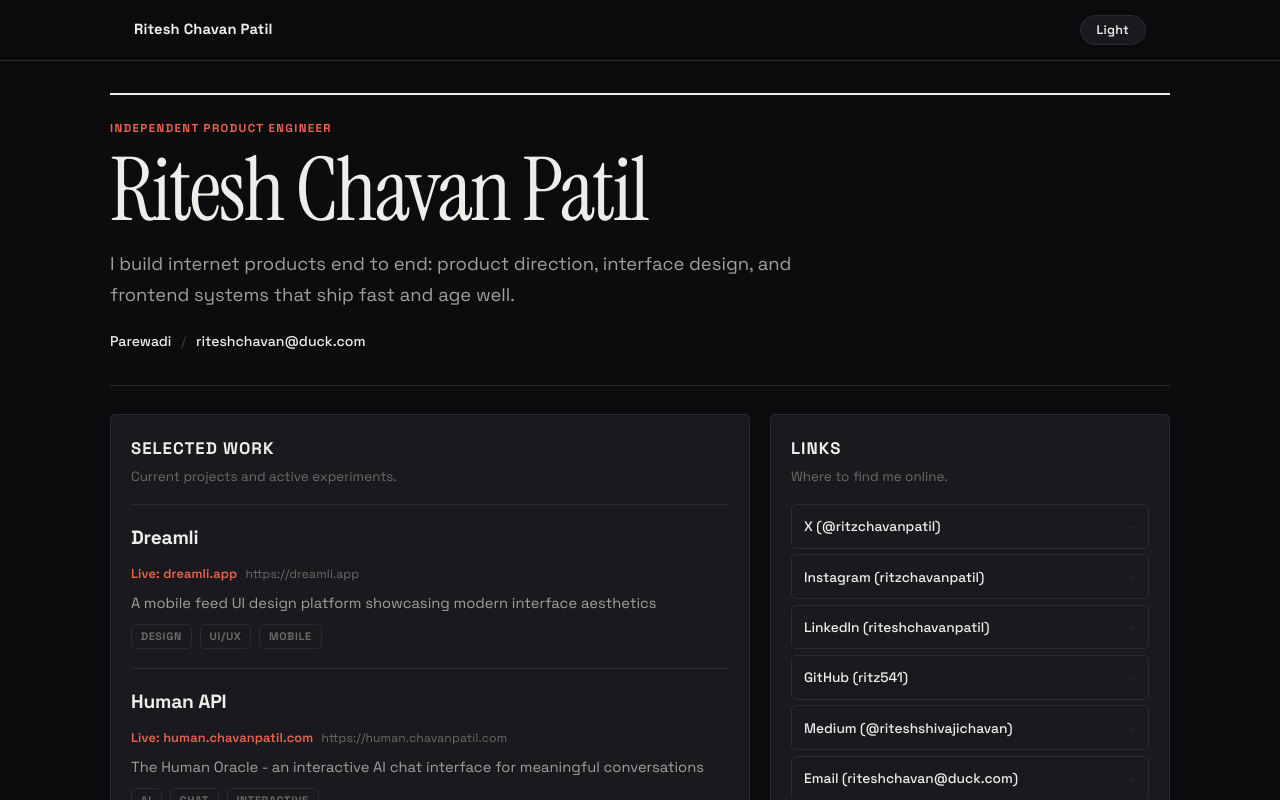
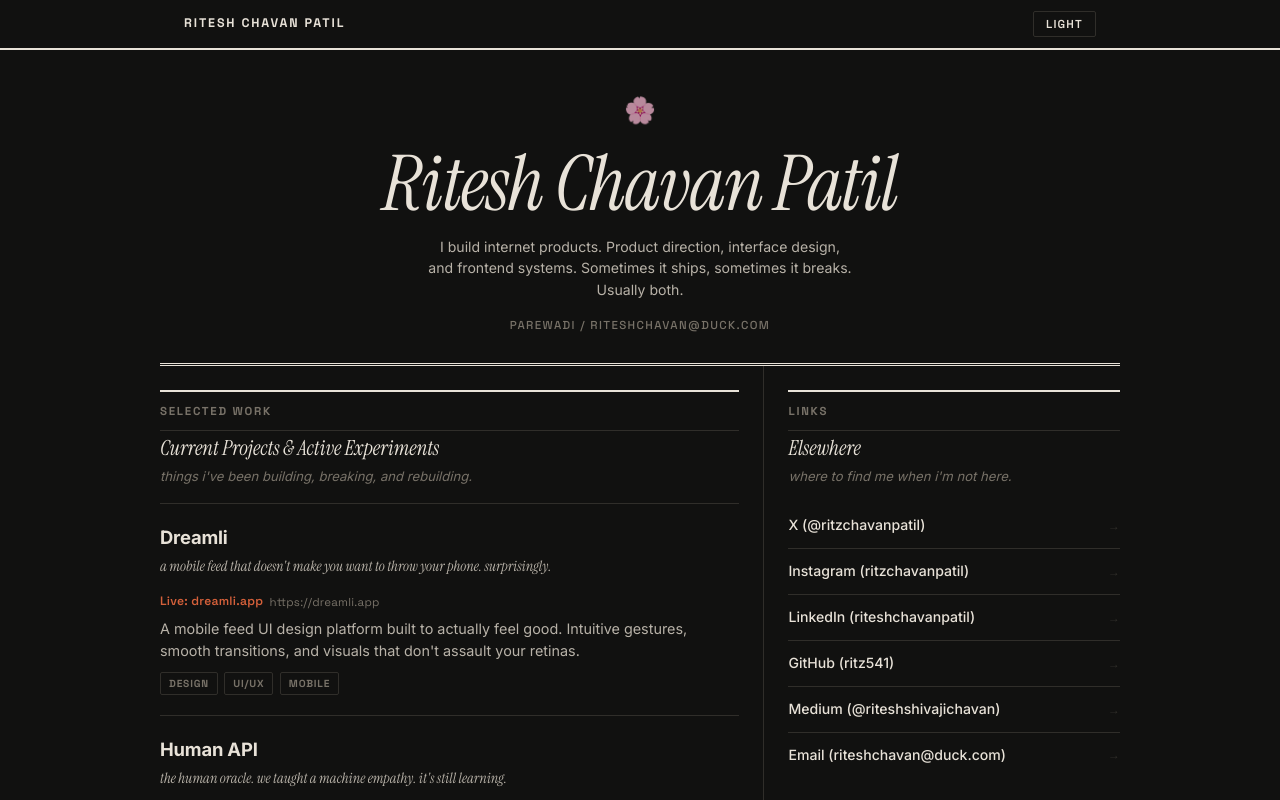
Before and after one commit to ritz541/ritz541.github.io, a React (Vite) app: page / in a window 1280 px wide. Shown: the top 800 px of the page. Built offline with nearby package versions, Linux system fonts and the light colour scheme.

Commit message:
feat: Revamp masthead and project sections; enhance styling, descriptions, and accessibility

```diff
--- a/App.tsx
+++ b/App.tsx
@@ -18,26 +18,28 @@ const App: React.FC = () => {
             <Navbar />
 
             <main className="container site-main">
-                <section className="hero">
-                    <p className="hero-role">Independent Product Engineer</p>
-                    <h1 className="hero-name">{NAME}</h1>
-                    <p className="hero-copy">
-                        I build internet products end to end: product direction, interface design,
-                        and frontend systems that ship fast and age well.
+                <header className="masthead">
+                    <span className="masthead-flower" aria-hidden="true">🌸</span>
+                    <h1 className="masthead-name">{NAME}</h1>
+                    <p className="masthead-tagline">
+                        I build internet products. Product direction, interface design,
+                        and frontend systems. Sometimes it ships, sometimes it breaks.
+                        Usually both.
                     </p>
-
-                    <div className="hero-meta" aria-label="Contact details">
-                        <span>{LOCATION}</span>
-                        <span className="meta-sep" aria-hidden="true">/</span>
-                        <a href={`mailto:${EMAIL}`}>{EMAIL}</a>
-                    </div>
-                </section>
+                    <p className="masthead-details">
+                        {LOCATION} / <a href={`mailto:${EMAIL}`}>{EMAIL}</a>
+                    </p>
+                </header>
 
                 <section className="grid">
-                    <section className="panel panel-main" aria-labelledby="work-heading">
+                    <section className="panel panel-main">
+                        <div className="section-header">
+                            <h2>Selected Work</h2>
+                        </div>
+
                         <div className="panel-head">
-                            <h2 id="work-heading">Selected Work</h2>
-                            <p>Current projects and active experiments.</p>
+                            <h2>Current Projects & Active Experiments</h2>
+                            <p>things i've been building, breaking, and rebuilding.</p>
                         </div>
 
                         <div className="work-list">
@@ -48,6 +50,7 @@ const App: React.FC = () => {
                                             {project.name}
                                         </a>
                                     </h3>
+                                    <p className="work-byline">{project.byline}</p>
                                     <a
                                         href={project.url}
                                         target="_blank"
@@ -68,10 +71,14 @@ const App: React.FC = () => {
                         </div>
                     </section>
 
-                    <aside className="panel panel-side" aria-labelledby="links-heading">
+                    <aside className="panel panel-side">
+                        <div className="section-header">
+                            <h2>Links</h2>
+                        </div>
+
                         <div className="panel-head">
-                            <h2 id="links-heading">Links</h2>
-                            <p>Where to find me online.</p>
+                            <h2>Elsewhere</h2>
+                            <p>where to find me when i'm not here.</p>
                         </div>
 
                         <ul className="links-list">
@@ -87,7 +94,7 @@ const App: React.FC = () => {
                 </section>
 
                 <footer className="site-footer">
-                    <p>© {year} {NAME}</p>
+                    <p>© {year} {NAME}. All rights reserved. Some wrongs too.</p>
                 </footer>
             </main>
         </>
--- a/constants.tsx
+++ b/constants.tsx
@@ -14,19 +14,22 @@ export const SOCIAL_LINKS = [
 export const PROJECTS = [
     {
         name: 'Dreamli',
-        description: 'A mobile feed UI design platform showcasing modern interface aesthetics',
+        byline: 'a mobile feed that doesn\'t make you want to throw your phone. surprisingly.',
+        description: 'A mobile feed UI design platform built to actually feel good. Intuitive gestures, smooth transitions, and visuals that don\'t assault your retinas.',
         url: 'https://dreamli.app',
         tags: ['Design', 'UI/UX', 'Mobile']
     },
     {
         name: 'Human API',
-        description: 'The Human Oracle - an interactive AI chat interface for meaningful conversations',
+        byline: 'the human oracle. we taught a machine empathy. it\'s still learning.',
+        description: 'An interactive AI chat interface for conversations that actually go somewhere. Not another chatGPT wrapper. Mostly.',
         url: 'https://human.chavanpatil.com',
         tags: ['AI', 'Chat', 'Interactive']
     },
     {
         name: 'TheFlower.xyz',
-        description: 'Satirical newsroom publishing fictional stories with straight-faced editorial style',
+        byline: 'independent satirical desk. all the news that\'s fit to fabricate.',
+        description: 'A satirical newsroom publishing fictional stories with the deadpan seriousness of a broadsheet. Yesterday\'s headline: "COFFEE MACHINE ACQUIRES SENTIENCE, IMMEDIATELY REQUESTS ANNUAL LEAVE."',
         url: 'https://theflower.xyz',
         tags: ['Satire', 'News', 'Content']
     }
--- a/index.css
+++ b/index.css
@@ -1,30 +1,32 @@
-@import url('https://fonts.googleapis.com/css2?family=Space+Grotesk:wght@400;500;600;700&family=Instrument+Serif:ital@0;1&display=swap');
+@import url('https://fonts.googleapis.com/css2?family=Instrument+Serif:ital@0;1&family=Inter:wght@400;500;600;700&family=Space+Grotesk:wght@400;500;600;700&display=swap');
 
 :root {
-    --bg: #FAF7F2;
-    --bg-warm: #F3EEE5;
-    --surface: #FFFFFF;
-    --text: #0E0E0E;
-    --text-secondary: #4A4A48;
-    --muted: #858580;
-    --line: #D8D4CC;
-    --accent: #C03A2B;
-    --accent-bg: #FFF0ED;
-    --accent-hover: #A82E20;
-    --radius: 5px;
+    --bg: #F5F0E8;
+    --bg-warm: #EDE7DB;
+    --surface: #EDE7DB;
+    --text: #1A1A1A;
+    --text-secondary: #3D3D3D;
+    --muted: #757570;
+    --line: #C8C0B4;
+    --line-dark: #1A1A1A;
+    --accent: #8B2500;
+    --accent-bg: #F0E6DC;
+    --accent-hover: #6B1C00;
+    --radius: 2px;
 }
 
 [data-theme='dark'] {
-    --bg: #0C0C0E;
-    --bg-warm: #151518;
-    --surface: #1A1A1E;
-    --text: #EDEDEA;
-    --text-secondary: #A0A09A;
-    --muted: #6A6A66;
-    --line: #2A2A30;
-    --accent: #E8644F;
-    --accent-bg: #1F1418;
-    --accent-hover: #F07A68;
+    --bg: #111110;
+    --bg-warm: #1A1917;
+    --surface: #1A1917;
+    --text: #E8E2D8;
+    --text-secondary: #B8B2A8;
+    --muted: #787268;
+    --line: #302E2A;
+    --line-dark: #E8E2D8;
+    --accent: #D4603A;
+    --accent-bg: #221A14;
+    --accent-hover: #E87850;
 }
 
 * {
@@ -37,13 +39,13 @@ body {
     min-height: 100vh;
     background: var(--bg);
     color: var(--text);
-    font-family: 'Space Grotesk', sans-serif;
+    font-family: 'Inter', sans-serif;
     line-height: 1.6;
     -webkit-font-smoothing: antialiased;
 }
 
 .container {
-    max-width: 1060px;
+    max-width: 960px;
     margin: 0 auto;
     padding: 0 1.5rem;
 }
@@ -51,17 +53,15 @@ body {
 /* ── Nav ──────────────────────────────────── */
 
 .simple-nav {
-    border-bottom: 1px solid var(--line);
+    border-bottom: 2px solid var(--line-dark);
     position: sticky;
     top: 0;
     z-index: 50;
-    background: color-mix(in srgb, var(--bg) 90%, transparent);
-    backdrop-filter: blur(16px);
-    -webkit-backdrop-filter: blur(16px);
+    background: var(--bg);
 }
 
 .nav-inner {
-    min-height: 3.75rem;
+    min-height: 3rem;
     display: flex;
     align-items: center;
     justify-content: space-between;
@@ -70,9 +70,11 @@ body {
 .brand-link {
     color: var(--text);
     text-decoration: none;
+    font-family: 'Space Grotesk', sans-serif;
     font-weight: 700;
-    font-size: 0.92rem;
-    letter-spacing: 0.01em;
+    font-size: 0.78rem;
+    letter-spacing: 0.15em;
+    text-transform: uppercase;
     transition: color 0.2s ease;
 }
 
@@ -82,108 +84,123 @@ body {
 
 .theme-toggle {
     border: 1px solid var(--line);
-    background: var(--surface);
+    background: transparent;
     color: var(--text);
-    border-radius: 999px;
-    padding: 0.38rem 1rem;
-    font-size: 0.78rem;
+    border-radius: var(--radius);
+    padding: 0.3rem 0.75rem;
+    font-size: 0.72rem;
     font-weight: 600;
-    font-family: inherit;
+    font-family: 'Space Grotesk', sans-serif;
+    letter-spacing: 0.1em;
+    text-transform: uppercase;
     cursor: pointer;
     transition: all 0.2s ease;
-    letter-spacing: 0.02em;
 }
 
 .theme-toggle:hover {
     border-color: var(--accent);
     color: var(--accent);
-    background: var(--accent-bg);
 }
 
-/* ── Hero ─────────────────────────────────── */
+/* ── Masthead ─────────────────────────────── */
 
 .site-main {
-    padding: 2rem 0 2.5rem;
+    padding: 0 0 2rem;
 }
 
-.hero {
-    padding: 1.5rem 0 2rem;
-    margin-bottom: 1.75rem;
-    border-top: 2.5px solid var(--text);
-    border-bottom: 1px solid var(--line);
+.masthead {
+    text-align: center;
+    padding: 2.5rem 0 1.8rem;
+    border-bottom: 3px double var(--line-dark);
+    margin-bottom: 0;
 }
 
-.hero-role {
-    text-transform: uppercase;
-    letter-spacing: 0.12em;
-    font-size: 0.72rem;
-    color: var(--accent);
-    font-weight: 700;
-    margin-bottom: 0.65rem;
+.masthead-flower {
+    font-size: 1.6rem;
+    display: block;
+    margin-bottom: 0.8rem;
+    opacity: 0.7;
 }
 
-.hero-name {
+.masthead-name {
     font-family: 'Instrument Serif', serif;
-    font-size: clamp(2.8rem, 8vw, 5.5rem);
-    line-height: 0.97;
+    font-style: italic;
+    font-size: clamp(2.6rem, 7.5vw, 4.8rem);
     font-weight: 400;
-    margin-bottom: 1rem;
-    letter-spacing: -0.025em;
+    line-height: 1.05;
+    letter-spacing: -0.02em;
+    margin-bottom: 0.75rem;
 }
 
-.hero-copy {
-    max-width: 58ch;
+.masthead-tagline {
+    font-size: 0.88rem;
     color: var(--text-secondary);
-    font-size: clamp(1.02rem, 1.8vw, 1.15rem);
-    line-height: 1.65;
+    margin-bottom: 1rem;
+    max-width: 48ch;
+    margin-left: auto;
+    margin-right: auto;
+    line-height: 1.5;
 }
 
-.hero-meta {
-    margin-top: 1.25rem;
-    display: flex;
-    flex-wrap: wrap;
-    gap: 0.6rem;
-    font-size: 0.88rem;
+.masthead-details {
+    font-family: 'Space Grotesk', sans-serif;
+    font-size: 0.72rem;
+    color: var(--muted);
+    letter-spacing: 0.12em;
+    text-transform: uppercase;
     font-weight: 500;
 }
 
-.hero-meta a {
-    color: var(--text);
+.masthead-details a {
+    color: var(--muted);
     text-decoration: none;
     border-bottom: 1px solid transparent;
     transition: all 0.2s ease;
 }
 
-.hero-meta a:hover {
+.masthead-details a:hover {
     color: var(--accent);
     border-color: var(--accent);
 }
 
-.meta-sep {
+/* ── Section Headers ──────────────────────── */
+
+.section-header {
+    border-top: 2px solid var(--line-dark);
+    border-bottom: 1px solid var(--line);
+    padding: 0.6rem 0;
+    margin-bottom: 0;
+}
+
+.section-header h2 {
+    font-family: 'Space Grotesk', sans-serif;
+    font-size: 0.72rem;
+    font-weight: 700;
+    text-transform: uppercase;
+    letter-spacing: 0.15em;
     color: var(--muted);
-    opacity: 0.4;
 }
 
 /* ── Grid ─────────────────────────────────── */
 
 .grid {
     display: grid;
-    grid-template-columns: 1.6fr 1fr;
-    gap: 1.25rem;
+    grid-template-columns: 1.7fr 1fr;
+    gap: 0;
+    border-bottom: 1px solid var(--line);
 }
 
 .panel {
-    border: 1px solid var(--line);
-    background: var(--surface);
-    border-radius: var(--radius);
+    background: transparent;
 }
 
 .panel-main {
-    padding: 1.25rem;
+    padding: 1.5rem 1.5rem 1.5rem 0;
+    border-right: 1px solid var(--line);
 }
 
 .panel-side {
-    padding: 1.25rem;
+    padding: 1.5rem 0 1.5rem 1.5rem;
 }
 
 .panel-head {
@@ -191,17 +208,17 @@ body {
 }
 
 .panel-head h2 {
-    font-family: 'Space Grotesk', sans-serif;
-    font-size: 1.05rem;
-    font-weight: 700;
-    text-transform: uppercase;
-    letter-spacing: 0.06em;
-    margin-bottom: 0.25rem;
+    font-family: 'Instrument Serif', serif;
+    font-size: 1.3rem;
+    font-weight: 400;
+    font-style: italic;
+    margin-bottom: 0.15rem;
 }
 
 .panel-head p {
     color: var(--muted);
-    font-size: 0.84rem;
+    font-size: 0.82rem;
+    font-style: italic;
 }
 
 /* ── Work Items ───────────────────────────── */
@@ -211,26 +228,26 @@ body {
 }
 
 .work-item {
-    padding: 1.15rem 0;
+    padding: 1.2rem 0;
     border-bottom: 1px solid var(--line);
     transition: background 0.15s ease;
-}
-
-.work-item:hover {
-    background: var(--accent-bg);
-    margin: 0 -1.25rem;
-    padding: 1.15rem 1.25rem;
-    border-radius: var(--radius);
 }
 
 .work-item:last-child {
     border-bottom: none;
 }
 
+.work-item:hover {
+    background: var(--accent-bg);
+    margin: 0 -1.5rem;
+    padding: 1.2rem 1.5rem;
+    border-radius: var(--radius);
+}
+
 .work-item h3 {
-    font-size: 1.2rem;
+    font-size: 1.15rem;
     font-weight: 700;
-    margin-bottom: 0.4rem;
+    margin-bottom: 0.15rem;
     letter-spacing: -0.01em;
 }
 
@@ -244,23 +261,32 @@ body {
     color: var(--accent);
 }
 
+.work-byline {
+    font-family: 'Instrument Serif', serif;
+    font-style: italic;
+    font-size: 0.82rem;
+    color: var(--muted);
+    margin-bottom: 0.5rem;
+}
+
 .live-link {
     display: inline-flex;
     align-items: center;
-    gap: 0.5rem;
+    gap: 0.4rem;
     color: var(--accent);
     text-decoration: none;
     font-weight: 600;
-    font-size: 0.8rem;
-    margin-bottom: 0.45rem;
-    letter-spacing: 0.01em;
+    font-size: 0.76rem;
+    font-family: 'Space Grotesk', sans-serif;
+    letter-spacing: 0.02em;
+    margin-bottom: 0.4rem;
     transition: opacity 0.2s ease;
 }
 
 .live-link span {
     color: var(--muted);
     font-weight: 400;
-    font-size: 0.76rem;
+    font-size: 0.72rem;
 }
 
 .live-link:hover {
@@ -269,25 +295,26 @@ body {
 
 .work-item p {
     color: var(--text-secondary);
-    font-size: 0.92rem;
+    font-size: 0.9rem;
     margin-bottom: 0.6rem;
     line-height: 1.55;
 }
 
 .tags {
     display: flex;
-    gap: 0.5rem;
+    gap: 0.4rem;
     flex-wrap: wrap;
 }
 
 .tags span {
-    font-size: 0.68rem;
+    font-family: 'Space Grotesk', sans-serif;
+    font-size: 0.64rem;
     font-weight: 700;
     text-transform: uppercase;
-    letter-spacing: 0.06em;
-    border: 1.5px solid var(--line);
+    letter-spacing: 0.08em;
+    border: 1px solid var(--line);
     color: var(--muted);
-    padding: 0.18rem 0.55rem;
+    padding: 0.15rem 0.5rem;
     border-radius: var(--radius);
     transition: all 0.2s ease;
 }
@@ -302,53 +329,59 @@ body {
 .links-list {
     list-style: none;
     display: grid;
-    gap: 0.35rem;
+    gap: 0;
+}
+
+.links-list li {
+    border-bottom: 1px solid var(--line);
+}
+
+.links-list li:last-child {
+    border-bottom: none;
 }
 
 .links-list a {
     display: flex;
     align-items: center;
     justify-content: space-between;
-    border: 1px solid var(--line);
-    padding: 0.65rem 0.75rem;
+    padding: 0.7rem 0;
     text-decoration: none;
     color: var(--text);
     font-weight: 500;
-    font-size: 0.86rem;
-    border-radius: var(--radius);
+    font-size: 0.88rem;
     transition: all 0.2s ease;
 }
 
 .links-list a:hover {
-    border-color: var(--accent);
     color: var(--accent);
-    transform: translateX(3px);
 }
 
 .links-list a::after {
     content: "→";
     color: var(--line);
-    font-size: 0.8rem;
+    font-size: 0.75rem;
     transition: all 0.2s ease;
 }
 
 .links-list a:hover::after {
     color: var(--accent);
-    transform: translateX(2px);
 }
 
 /* ── Footer ───────────────────────────────── */
 
 .site-footer {
-    margin-top: 1.5rem;
-    border-top: 1px solid var(--line);
-    padding-top: 1rem;
+    padding: 1.2rem 0;
+    margin-top: 1rem;
+    border-top: 2px solid var(--line-dark);
 }
 
 .site-footer p {
+    font-family: 'Space Grotesk', sans-serif;
     color: var(--muted);
-    font-size: 0.78rem;
-    letter-spacing: 0.01em;
+    font-size: 0.72rem;
+    letter-spacing: 0.1em;
+    text-transform: uppercase;
+    font-weight: 500;
 }
 
 /* ── Responsive ───────────────────────────── */
@@ -358,74 +391,77 @@ body {
         padding: 0 1rem;
     }
 
-    .site-main {
-        padding: 1.5rem 0 1.5rem;
-    }
-
     .grid {
         grid-template-columns: 1fr;
     }
 
-    .panel-main,
+    .panel-main {
+        padding: 1.25rem 0;
+        border-right: none;
+        border-bottom: 1px solid var(--line);
+    }
+
     .panel-side {
-        padding: 1rem;
+        padding: 1.25rem 0;
     }
 
     .work-item:hover {
         margin: 0 -1rem;
-        padding: 1.15rem 1rem;
+        padding: 1.2rem 1rem;
     }
 }
 
 @media (max-width: 640px) {
     .nav-inner {
-        min-height: 3.25rem;
+        min-height: 2.75rem;
     }
 
     .brand-link {
-        font-size: 0.88rem;
+        font-size: 0.72rem;
     }
 
     .theme-toggle {
-        padding: 0.4rem 0.85rem;
-        font-size: 0.76rem;
+        padding: 0.25rem 0.6rem;
+        font-size: 0.68rem;
     }
 
-    .hero {
-        padding: 1rem 0 1.4rem;
-        margin-bottom: 1.25rem;
+    .masthead {
+        padding: 1.8rem 0 1.4rem;
     }
 
-    .hero-name {
-        font-size: clamp(2.2rem, 12vw, 3rem);
+    .masthead-name {
+        font-size: clamp(2rem, 11vw, 2.8rem);
     }
 
-    .hero-copy {
-        font-size: 0.96rem;
+    .masthead-tagline {
+        font-size: 0.84rem;
     }
 
-    .hero-meta {
-        font-size: 0.82rem;
-        gap: 0.4rem;
+    .masthead-details {
+        font-size: 0.66rem;
+    }
+
+    .section-header h2 {
+        font-size: 0.68rem;
     }
 
     .panel-head h2 {
-        font-size: 0.95rem;
+        font-size: 1.1rem;
     }
 
     .work-item h3 {
-        font-size: 1.08rem;
+        font-size: 1.05rem;
     }
 
     .live-link {
         display: flex;
         flex-direction: column;
         align-items: flex-start;
-        gap: 0.12rem;
+        gap: 0.1rem;
     }
 
     .links-list a {
-        padding: 0.6rem 0.7rem;
         font-size: 0.84rem;
+        padding: 0.6rem 0;
     }
 }
--- a/index.html
+++ b/index.html
@@ -4,16 +4,15 @@
 <head>
     <meta charset="UTF-8">
     <meta name="viewport" content="width=device-width, initial-scale=1.0, maximum-scale=5.0, user-scalable=yes">
-    <meta name="theme-color" content="#FAF7F2" media="(prefers-color-scheme: light)">
-    <meta name="theme-color" content="#0C0C0E" media="(prefers-color-scheme: dark)">
+    <meta name="theme-color" content="#111110">
     <meta name="mobile-web-app-capable" content="yes">
 
-    <title>Ritesh Chavan Patil — Product Engineer</title>
-    <meta name="description" content="Independent product engineer. I build internet products end to end: product direction, interface design, and frontend systems that ship fast and age well.">
+    <title>Ritesh Chavan Patil</title>
+    <meta name="description" content="i do code. sometimes it works.">
     <meta name="author" content="Ritesh Chavan Patil">
 
-    <meta property="og:title" content="Ritesh Chavan Patil — Product Engineer">
-    <meta property="og:description" content="I build internet products end to end.">
+    <meta property="og:title" content="Ritesh Chavan Patil">
+    <meta property="og:description" content="i do code. sometimes it works.">
     <meta property="og:type" content="website">
     <meta property="og:url" content="https://chavanpatil.com">
     <meta name="twitter:card" content="summary">
@@ -21,13 +20,12 @@
     <link rel="preconnect" href="https://fonts.googleapis.com">
     <link rel="preconnect" href="https://fonts.gstatic.com" crossorigin>
     <link rel="preload"
-        href="https://fonts.googleapis.com/css2?family=Space+Grotesk:wght@400;500;600;700&family=Instrument+Serif:ital@0;1&display=swap"
+        href="https://fonts.googleapis.com/css2?family=Instrument+Serif:ital@0;1&family=Inter:wght@400;500;600;700&family=Space+Grotesk:wght@400;500;600;700&display=swap"
         as="style" onload="this.onload=null;this.rel='stylesheet'">
 
     <link rel="stylesheet" href="/index.css">
 
     <script>
-        // Set theme immediately to prevent flash
         (function () {
             const savedTheme = localStorage.getItem('theme');
             const prefersDark = window.matchMedia('(prefers-color-scheme: dark)').matches;
@@ -41,7 +39,6 @@
     <div id="root"></div>
     <script type="module" src="/index.tsx"></script>
     <script>
-        // Font loading detection
         document.fonts.ready.then(function () {
             document.body.classList.add('font-loaded');
         });
```
